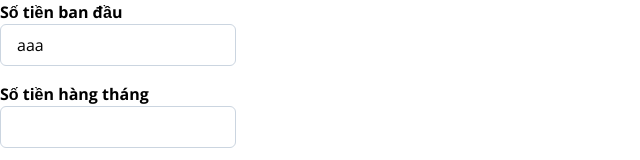
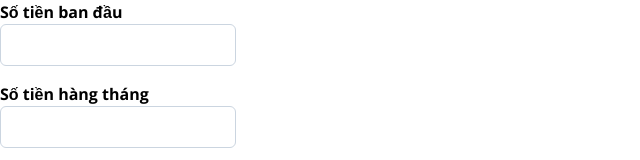
Before and after one commit to TDAK1509/tinhlai, a Nuxt app: page / in a window 1280 px wide. Shown: the top 160 px of the page, without its empty margins (0-640 px from the left). Built offline with nearby package versions, Linux system fonts and the light colour scheme.

Commit message:
Add listeners to textfields

```diff
--- a/components/CompoundInterestForm.vue
+++ b/components/CompoundInterestForm.vue
@@ -1,13 +1,37 @@
 <template>
   <form @submit.prevent="submit">
-    <text-field v-model="initialAmount" class="mb-4" label="Số tiền ban đầu" />
+    <text-field
+      v-model="initialAmount"
+      class="mb-4"
+      label="Số tiền ban đầu"
+      required
+      pattern="[0-9]+"
+      title="Vui lòng chỉ điền số"
+    />
     <text-field
       v-model="monthlyAmount"
       class="mb-4"
       label="Số tiền hàng tháng"
+      required
+      pattern="[0-9]+"
+      title="Vui lòng chỉ điền số"
     />
-    <text-field v-model="interestRate" class="mb-4" label="Lãi suất năm" />
-    <text-field v-model="years" class="mb-4" label="Số năm đầu tư" />
+    <text-field
+      v-model="interestRate"
+      class="mb-4"
+      label="Lãi suất năm"
+      required
+      pattern="[0-9]+"
+      title="Vui lòng chỉ điền số"
+    />
+    <text-field
+      v-model="years"
+      class="mb-4"
+      label="Số năm đầu tư"
+      required
+      pattern="[0-9]+"
+      title="Vui lòng chỉ điền số"
+    />
     <button
       class="p-3 border border-black rounded-lg bg-black text-white hover:bg-white hover:text-black"
     >
@@ -30,7 +54,7 @@ export default Vue.extend({
 
   data() {
     return {
-      initialAmount: "aaa",
+      initialAmount: "",
       monthlyAmount: "",
       interestRate: "",
       years: ""
--- a/components/TextField.vue
+++ b/components/TextField.vue
@@ -7,7 +7,7 @@
       class="py-2 px-4 border border-gray-400 rounded-md"
       type="text"
       v-bind="$attrs"
-      @input="onInput"
+      v-on="inputListeners"
     />
   </div>
 </template>
@@ -34,9 +34,14 @@ export default {
     }
   },
 
-  methods: {
-    onInput(event) {
-      this.$emit("input", event.target.value);
+  computed: {
+    inputListeners() {
+      const vm = this;
+      return Object.assign({}, this.$listeners, {
+        input(event) {
+          vm.$emit("input", event.target.value);
+        }
+      });
     }
   }
 };
```
